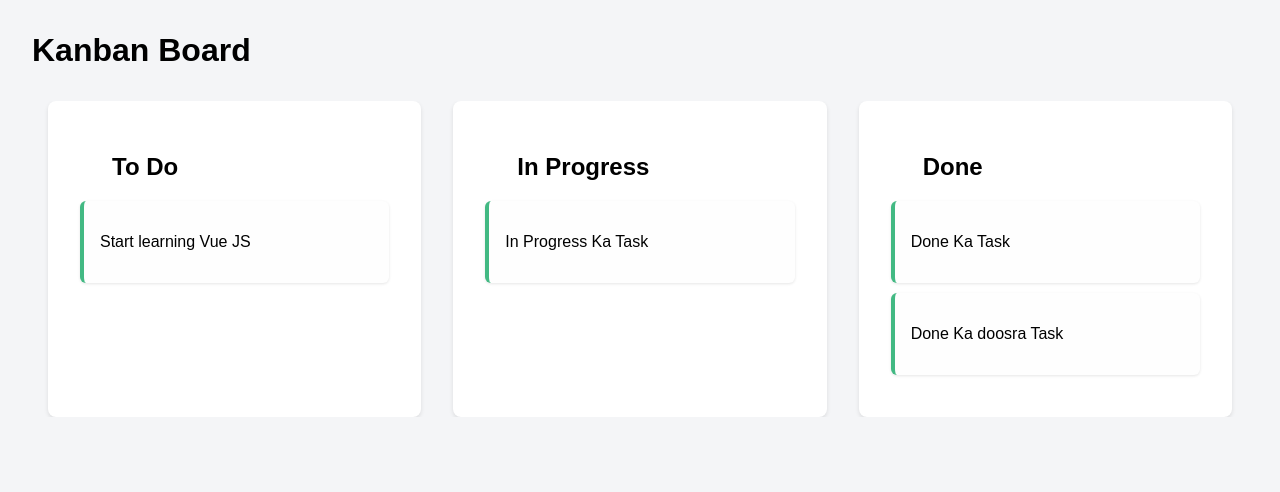
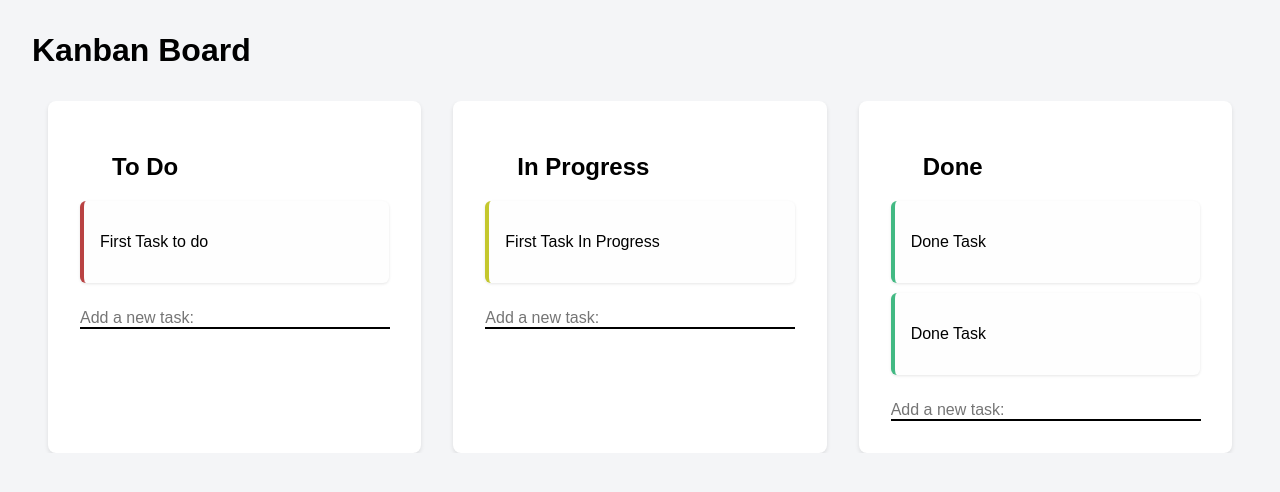
Before and after one commit to NamitCodes/kanban-board-vue, a Vue app: page / in a window 1280 px wide. Shown: the top 492 px of the page. Built offline with nearby package versions, Linux system fonts and the light colour scheme.

Commit message:
added create, update, delete functionality

```diff
--- a/src/App.vue
+++ b/src/App.vue
@@ -24,9 +24,9 @@ export default {
   data() {
     return {
       columns: [
-        { col_id: 1, name: "To Do", tasks: [{ task_id: 1, task_text: "Start learning Vue JS" }] },
-        { col_id: 2, name: "In Progress", tasks: [{ task_id: 2, task_text: "In Progress Ka Task" }] },
-        { col_id: 3, name: "Done", tasks: [{ task_id: 3, task_text: "Done Ka Task" }, { task_id: 4, task_text: "Done Ka doosra Task" }] }
+        { col_id: 1, name: "To Do", tasks: [{ task_id: 1, task_text: "First Task to do" }] },
+        { col_id: 2, name: "In Progress", tasks: [{ task_id: 2, task_text: "First Task In Progress" }] },
+        { col_id: 3, name: "Done", tasks: [{ task_id: 3, task_text: "Done Task" }, { task_id: 4, task_text: "Done Task" }] }
       ]
     }
   }
--- a/src/components/Column.vue
+++ b/src/components/Column.vue
@@ -3,7 +3,12 @@
         <div class="column_title">
             <h2>{{ column.name }}</h2>
         </div>
-        <Task v-for="task in column.tasks" :task="task" :key="task.task_id" :column-id="column.col_id"></Task>
+        <Task v-for="task in column.tasks" :task="task" :key="task.task_id" :column-id="column.col_id"
+            @delete-task="deleteTask"></Task>
+        <form class="add-task" @submit.prevent="addTask">
+            <input type="text" v-model="newTaskText" placeholder="Add a new task:">
+            <!-- <button @click.prevent="addTask()" class="button">+</button> -->
+        </form>
     </div>
 
 </template>
@@ -24,6 +29,24 @@ export default {
                 toColumnId: this.column.col_id
             });
 
+        },
+        addTask() {
+            if (this.newTaskText !== "") {
+                const newTask = {
+                    task_id: Date.now(),
+                    task_text: this.newTaskText
+                }
+                this.column.tasks.push(newTask)
+                this.newTaskText = ""
+            }
+        },
+        deleteTask(taskId) {
+            this.column.tasks = this.column.tasks.filter(task => task.task_id !== taskId);
+        }
+    },
+    data() {
+        return {
+            newTaskText: ""
         }
     }
 }
@@ -51,4 +74,13 @@ export default {
 
     min-width: 0;
 }
+
+input[type=text] {
+    border: none;
+    border-bottom: 2px solid black;
+    padding: 1em 1em 0 0;
+    outline: none;
+    font-size: 100%;
+    width: 95%;
+}
 </style>
--- a/src/components/Task.vue
+++ b/src/components/Task.vue
@@ -1,12 +1,20 @@
 <template>
-    <div class="task" draggable="true" @dragstart="handleDragStart">
-        <p>{{ task.task_text }}</p>
+    <div class="task" draggable="true" @dragstart="handleDragStart" :class="borderClass"
+        @contextmenu.prevent="showContextMenu">
+        <p class="task-text" contenteditable="true" ref="editable" @blur="updateTaskText"
+            @keydown.enter.prevent="updateTaskText">{{ task.task_text }}</p>
+    </div>
+    <div v-if="showMenu" class="context-menu" :style="{ top: menuY + 'px', left: menuX + 'px' }">
+        <ul>
+            <li @click="deleteTask">🗑️</li>
+        </ul>
     </div>
 </template>
 
 <script>
 export default {
     props: ['task', 'columnId'],
+    emits: ['delete-task'],
     methods: {
         handleDragStart(event) {
             const payload = {
@@ -14,7 +22,53 @@ export default {
                 columnId: this.columnId
             };
             event.dataTransfer.setData("application/json", JSON.stringify(payload))
-            console.log(payload)
+            // console.log(payload)
+        },
+        updateTaskText() {
+            const updatedText = this.$refs.editable.innerText.trim();
+            if (updatedText != "") {
+                this.task.task_text = updatedText;
+            } else {
+                this.$refs.editable.innerText = this.task.task_text
+            }
+        },
+        showContextMenu(event) {
+            this.menuX = event.clientX;
+            this.menuY = event.clientY;
+            this.showMenu = true;
+
+            document.addEventListener("click", this.hideContextMenu);
+        },
+        hideContextMenu() {
+            this.showMenu = false;
+            document.removeEventListener("click", this.hideContextMenu);
+        },
+        deleteTask() {
+            const confirmed = window.confirm("Are you sure you want to delete this task?");
+            if (confirmed) {
+                this.$emit("delete-task", this.task.task_id);
+                this.hideContextMenu(); // also close the menu
+            }
+        }
+    },
+    computed: {
+        borderClass() {
+            if (this.columnId === 1) {
+                return "border-left-red"
+            }
+            else if (this.columnId === 2) {
+                return "border-left-yellow"
+            }
+            else {
+                return "border-left-green"
+            }
+        }
+    },
+    data() {
+        return {
+            showMenu: false,
+            menuX: 0,
+            menuY: 0
         }
     }
 
@@ -27,10 +81,68 @@ export default {
     border-radius: 6px;
     margin-bottom: 10px;
     box-shadow: 0 1px 3px rgba(0, 0, 0, 0.1);
-    border-left: 4px solid #42b983;
     /* Vue green for flair */
-    padding: 1em;
+    padding: 0.5em;
 
     display: flex;
 }
+
+.task-text {
+    padding: 0.5em;
+    word-break: break-word;
+
+    width: 100%;
+}
+
+.task-text:focus {
+    outline: none;
+}
+
+.task-text:hover {
+    background-color: #f0f0f0;
+    /* cursor: text; */
+}
+
+.context-menu {
+    position: fixed;
+    background: white;
+    border: 1px solid #ccc;
+    z-index: 999;
+    box-shadow: 0 2px 5px rgba(0, 0, 0, 0.2);
+    border-radius: 4px;
+}
+
+.context-menu>ul {
+    list-style-type: none;
+    margin: 0;
+    padding: 0.5em 0.5em;
+}
+
+.context-menu li {
+    list-style-type: none;
+    /* text-decoration: none; */
+    margin: 0;
+    padding: 0;
+}
+
+.context-menu ul:hover {
+    background-color: #fc6060;
+    cursor: pointer;
+}
+
+
+
+
+
+.border-left-red {
+    border-left: 4px solid #b94242;
+}
+
+.border-left-green {
+    border-left: 4px solid #42b983;
+}
+
+.border-left-yellow {
+    border-left: 4px solid #c4c72d;
+}
 </style>
```
